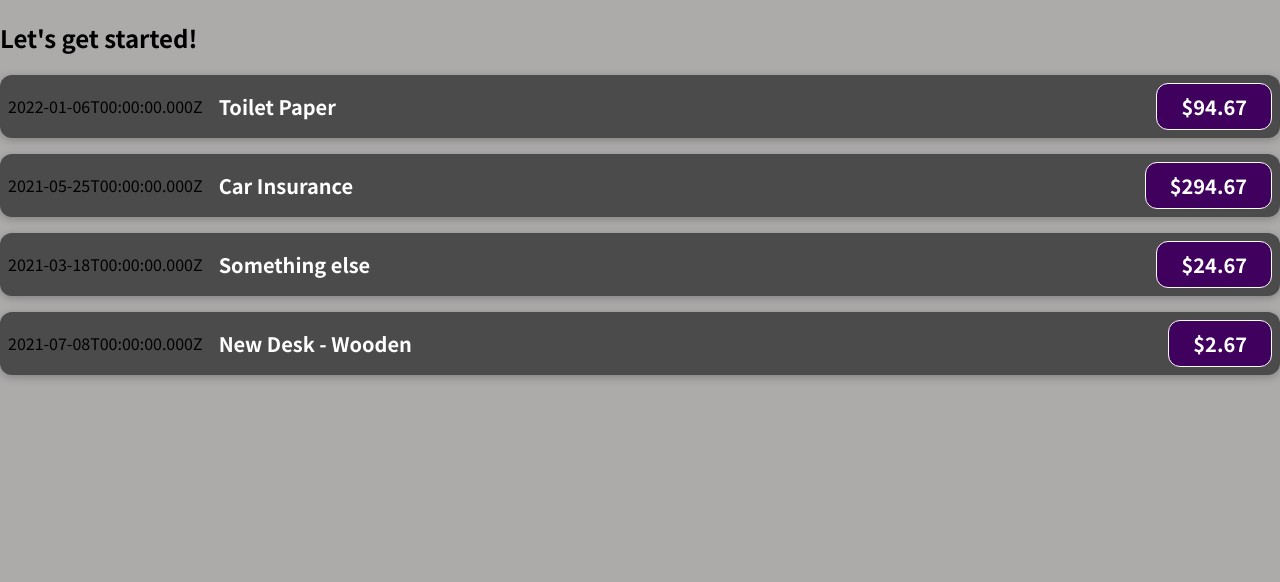
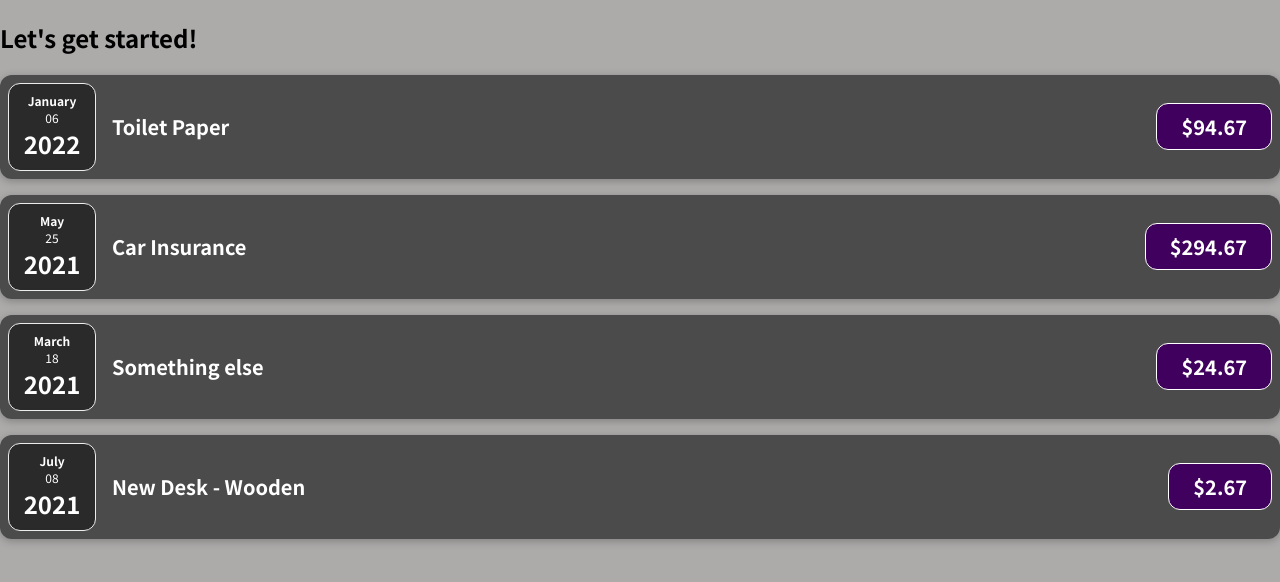
Before and after one commit to StefanGriffin/React---project1, a JavaScript app: page / in a window 1280 px wide. Shown: the top 582 px of the page. Built offline with nearby package versions, Linux system fonts and the light colour scheme.

Commit message:
Added the second component

```diff
--- a/src/App.js
+++ b/src/App.js
@@ -35,7 +35,7 @@
         title={expenses[0].title}
         amount={expenses[0].amount}
         date={expenses[0].date}
-      ></ExpenseItem>
+       />
       <ExpenseItem
         title={expenses[1].title}
         amount={expenses[1].amount}
--- /dev/null
+++ b/src/components/ExpenseDate.css
@@ -0,0 +1,26 @@
+.expense-date {
+    display: flex;
+    flex-direction: column;
+    width: 5.5rem;
+    height: 5.5rem;
+    border: 1px solid #ececec;
+    background-color: #2a2a2a;
+    color: white;
+    border-radius: 12px;
+    align-items: center;
+    justify-content: center;
+  }
+
+  .expense-date__month {
+    font-size: 0.75rem;
+    font-weight: bold;
+  }
+
+  .expense-date__year {
+    font-size: 0.75rem;
+  }
+
+  .expense-date__day {
+    font-size: 1.5rem;
+    font-weight: bold;
+  }
--- /dev/null
+++ b/src/components/ExpenseDate.js
@@ -0,0 +1,17 @@
+import './ExpenseDate.css';
+
+function ExpenseDate(props) {
+  const month = props.date.toLocaleString('en-US', { month: 'long' });
+  const day = props.date.toLocaleString('en-US', { day: '2-digit' });
+  const year = props.date.getFullYear();
+
+  return (
+    <div className="expense-date">
+      <div className="expense-date__month">{month}</div>
+      <div className="expense-date__year">{day}</div>
+      <div className="expense-date__day">{year}</div>
+    </div>
+  );
+}
+
+export default ExpenseDate;
--- a/src/components/ExpenseItem.css
+++ b/src/components/ExpenseItem.css
@@ -9,7 +9,6 @@
   background-color: #4b4b4b;
 }
 
-
 .expense-item__description {
   display: flex;
   flex-direction: column;
@@ -20,7 +19,6 @@
   flex: 1;
 }
 
-
 .expense-item h2 {
   color: #3a3a3a;
   font-size: 1rem;
@@ -28,7 +26,6 @@
   margin: 0 1rem;
   color: white;
 }
-
 
 .expense-item__price {
   font-size: 1rem;
@@ -40,7 +37,6 @@
   border-radius: 12px;
 }
 
-
 @media (min-width: 580px) {
   .expense-item__description {
     flex-direction: row;
@@ -49,11 +45,9 @@
     flex: 1;
   }
 
-
   .expense-item__description h2 {
     font-size: 1.25rem;
   }
-
 
   .expense-item__price {
     font-size: 1.25rem;
--- a/src/components/ExpenseItem.js
+++ b/src/components/ExpenseItem.js
@@ -1,17 +1,14 @@
+import ExpenseDate from './ExpenseDate';
 import './ExpenseItem.css';
 
 function ExpenseItem(props) {
-  // const expenseDate = new Date(2021, 2, 28);
-  // const expenseTitle = 'Car Insurance';
-  // const expenseAmount = 294.67;
-
   return (
     <div className="expense-item">
-      <div>{props.date.toISOString()}</div>
+      <ExpenseDate date={props.date} />
       <div className="expense-item__description">
         <h2>{props.title}</h2>
+        <div className="expense-item__price">${props.amount}</div>
       </div>
-      <div className="expense-item__price">${props.amount}</div>
     </div>
   );
 }
```
Also changed, not shown: 2 other files (tests, documents, lock files or other folders). Lines whose indentation alone changed are shown as unchanged.
